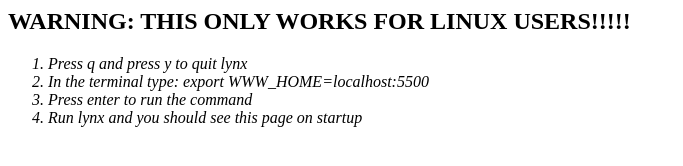
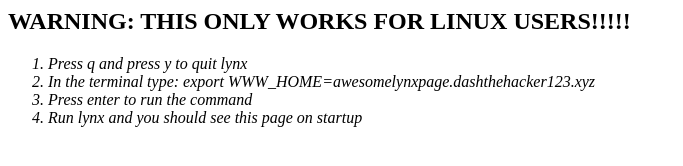
Before and after one commit to dashthehacker/Awesome-lynx-page-project, a plain HTML site: page makethisthehomepage.html in a window 1280 px wide. Shown: the whole page, without its empty margins (0-683 px from the left). Drawn offline with Linux system fonts and the light colour scheme.

Commit message:
Update makethisthehomepage.html

```diff
--- a/makethisthehomepage.html
+++ b/makethisthehomepage.html
@@ -6,7 +6,7 @@
         <h2><strong>WARNING: THIS ONLY WORKS FOR LINUX USERS!!!!!</strong></h2>
         <em><ol>
             <li>Press q and press y to quit lynx</li>
-            <li>In the terminal type: export WWW_HOME=localhost:5500</li>
+            <li>In the terminal type: export WWW_HOME=awesomelynxpage.dashthehacker123.xyz</li>
             <li>Press enter to run the command</li>
             <li>Run lynx and you should see this page on startup</li>
         </ol></em>
```
